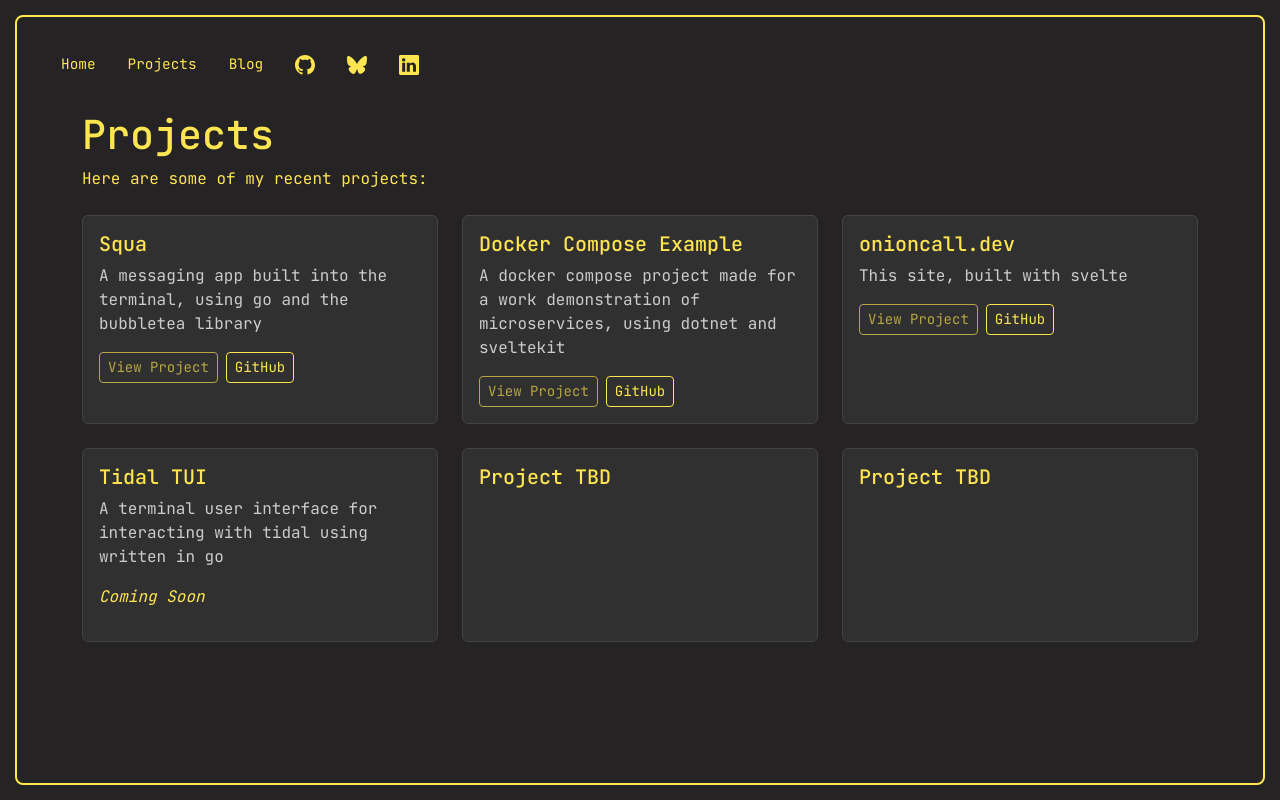
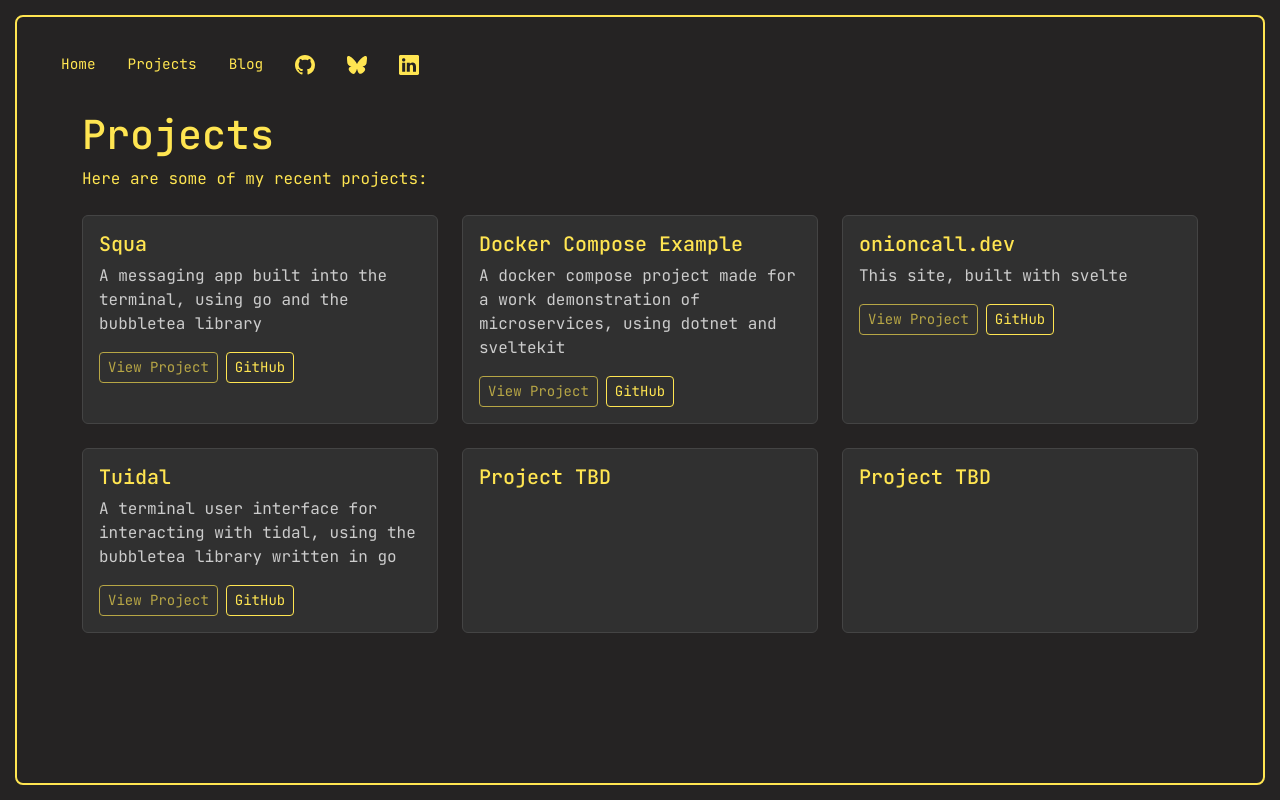
Before and after one commit to onioncall/onioncall.dev, a SvelteKit app in the folder client/: page /projects in a window 1280 px wide. Built offline with nearby package versions, Linux system fonts and the light colour scheme.

Commit message:
updated for tuidal

```diff
--- a/client/src/routes/projects/+page.svelte
+++ b/client/src/routes/projects/+page.svelte
@@ -49,10 +49,11 @@
     <div class="col">
       <div class="card h-100">
         <div class="card-body">
-          <h5 class="card-title">Tidal TUI</h5>
-          <p class="card-text">A terminal user interface for interacting with tidal using written in go</p>
+          <h5 class="card-title">Tuidal</h5>
+          <p class="card-text">A terminal user interface for interacting with tidal, using the bubbletea library written in go</p>
           <div class="d-flex gap-2 mt-auto">
-            <p><i>Coming Soon</i></p>
+            <a href="/projects/detail" class="btn btn-outline-warning btn-sm disabled" >View Project</a>
+            <a href="https://github.com/onioncall/tuidal" class="btn btn-outline-warning btn-sm">GitHub</a>
           </div>
         </div>
       </div>
```
Also changed, not shown: 1 other file (tests, documents, lock files or other folders).
